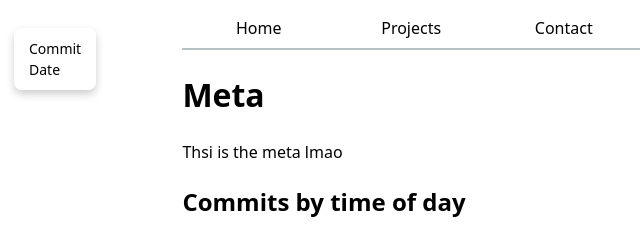
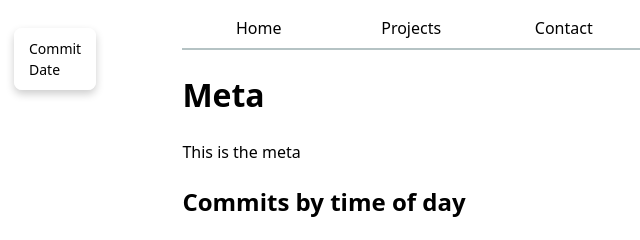
Before and after one commit to Michaelvasandani/portfolio, a website: page meta/index.html in a window 1280 px wide. Shown: the top 240 px of the page, 0-640 px from the left. Drawn offline with nearby package versions, Linux system fonts and the light colour scheme.

Commit message:
Fixed html

```diff
--- a/meta/index.html
+++ b/meta/index.html
@@ -11,7 +11,7 @@
   </head>
   <body>
     <h1>Meta</h1>
-    <p>Thsi is the meta lmao</p>
+    <p>This is the meta</p>
     <div id="stats"></div>
     <h2>Commits by time of day</h2>
     <div id="chart"></div>
@@ -28,6 +28,5 @@
     </dl>
     <p id="selection-count">No commits selected</p>
     <dl id="language-breakdown" class="stats"></dl>
-
   </body>
 </html>
```
